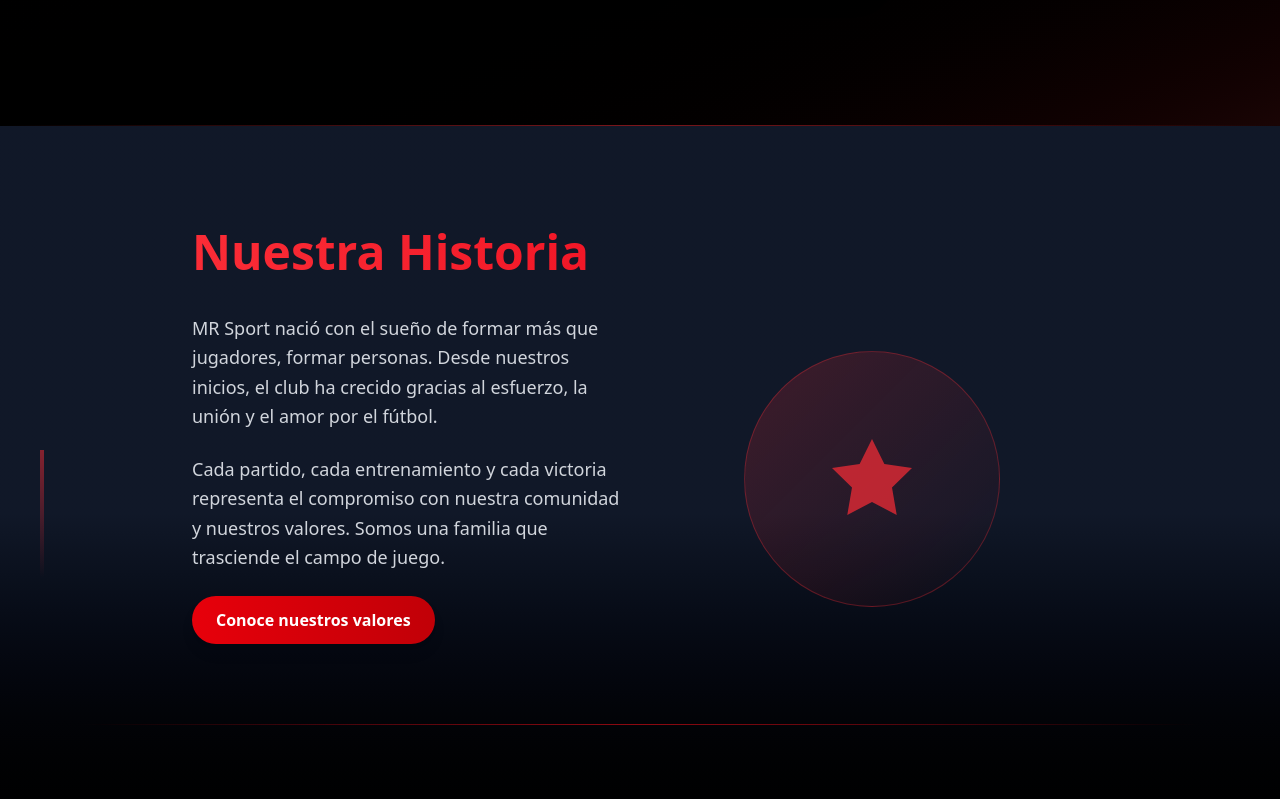
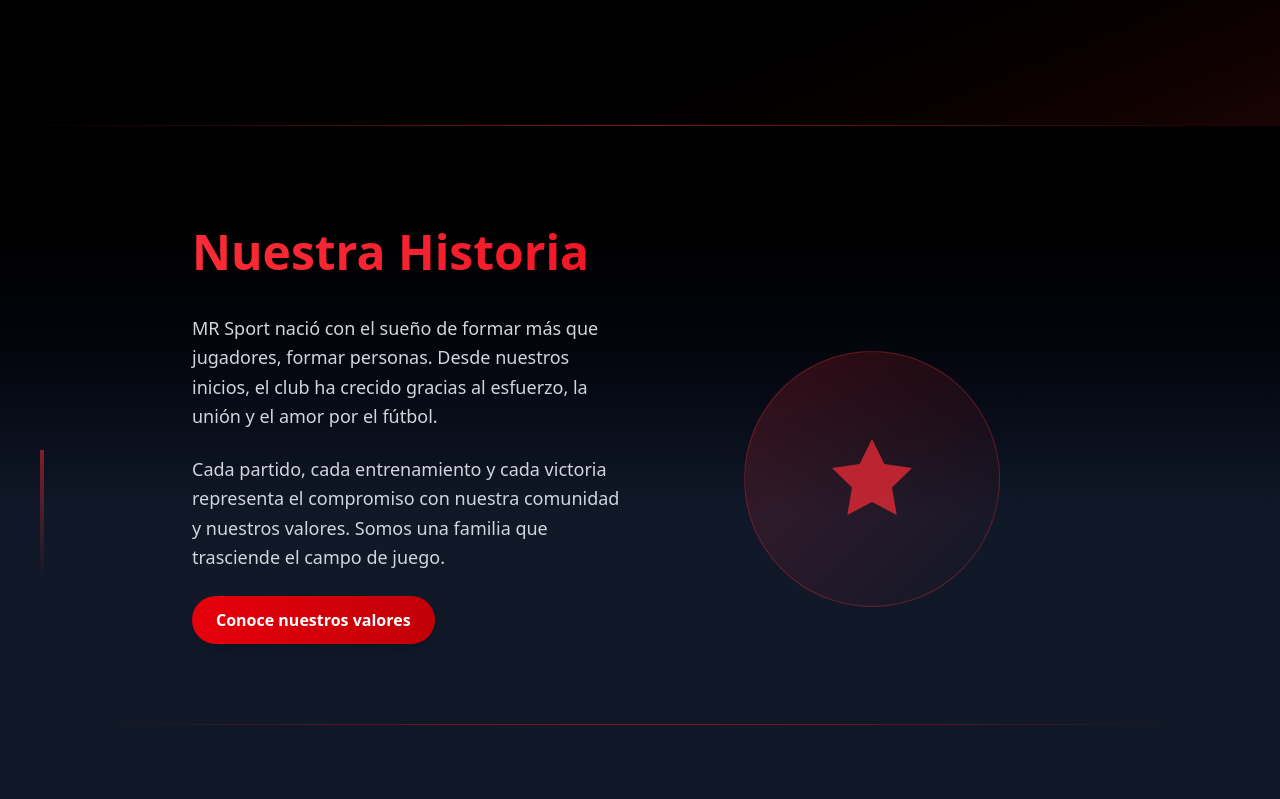
Before and after one commit to fabryzzio-ramos/Frontend-Web-MR-Sport, a React (Vite) app: page /historia in a window 1280 px wide. Shown: the part 401-1200 px from the top of the page. Built offline with nearby package versions, Linux system fonts and the light colour scheme; no server answers.

Commit message:
actualizado

```diff
--- a/src/components/about/ClubHistory.jsx
+++ b/src/components/about/ClubHistory.jsx
@@ -8,7 +8,7 @@
             ref={ref}
             className={`relative transition-all duration-1000 ease-out delay-200 ${
                 visible ? "opacity-100 translate-y-0" : "opacity-0 translate-y-5"
-            } bg-gradient-to-b from-gray-900 via-gray-900 to-black text-white py-24 px-6 md:px-20 overflow-hidden`}
+            } bg-gradient-to-b from-black via-gray-900 to-gray-900 text-white py-24 px-6 md:px-20 overflow-hidden`}
         >
             {/* Overlay decorativo para profundidad */}
             <div className="absolute inset-0 bg-gradient-radial from-red-600/5 to-transparent pointer-events-none"></div>
```
